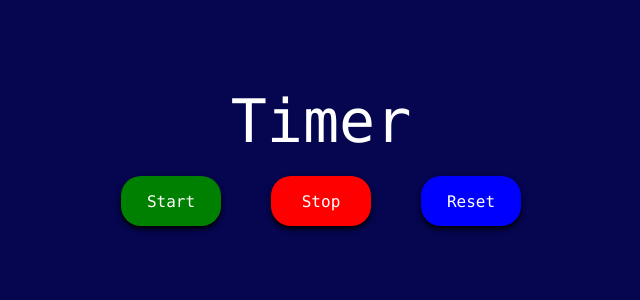
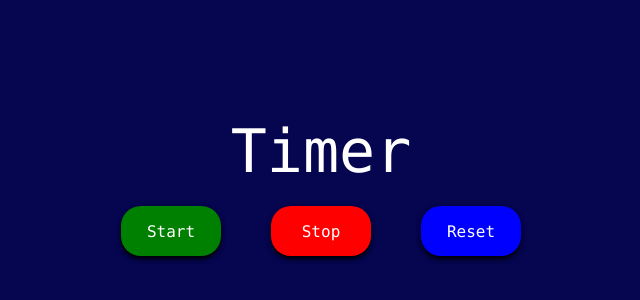
Before and after one commit to tristanwiese/keystroke_timer_logger, a React (Create React App) app: page / in a window 1280 px wide. Shown: the part 224-524 px from the top of the page, without its empty margins (319-959 px from the left). Built offline with nearby package versions, Linux system fonts and the light colour scheme.

Commit message:
display bug fix

```diff
--- a/src/index.css
+++ b/src/index.css
@@ -1,7 +1,7 @@
 body {
   margin: 0;
   padding: 0;
-  height: 100vh;
+  /* height: 100vh; */
   font-family: "Consolas";
   -webkit-font-smoothing: antialiased;
   -moz-osx-font-smoothing: grayscale;
--- a/src/pages/timer/timer.css
+++ b/src/pages/timer/timer.css
@@ -1,6 +1,10 @@
 .timer-button-row {
   justify-content: space-between;
   width: 400px;
+}
+.timer-main {
+  height: 60vh;
+  justify-content: end;
 }
 .reset-button,
 .start-button,
```
